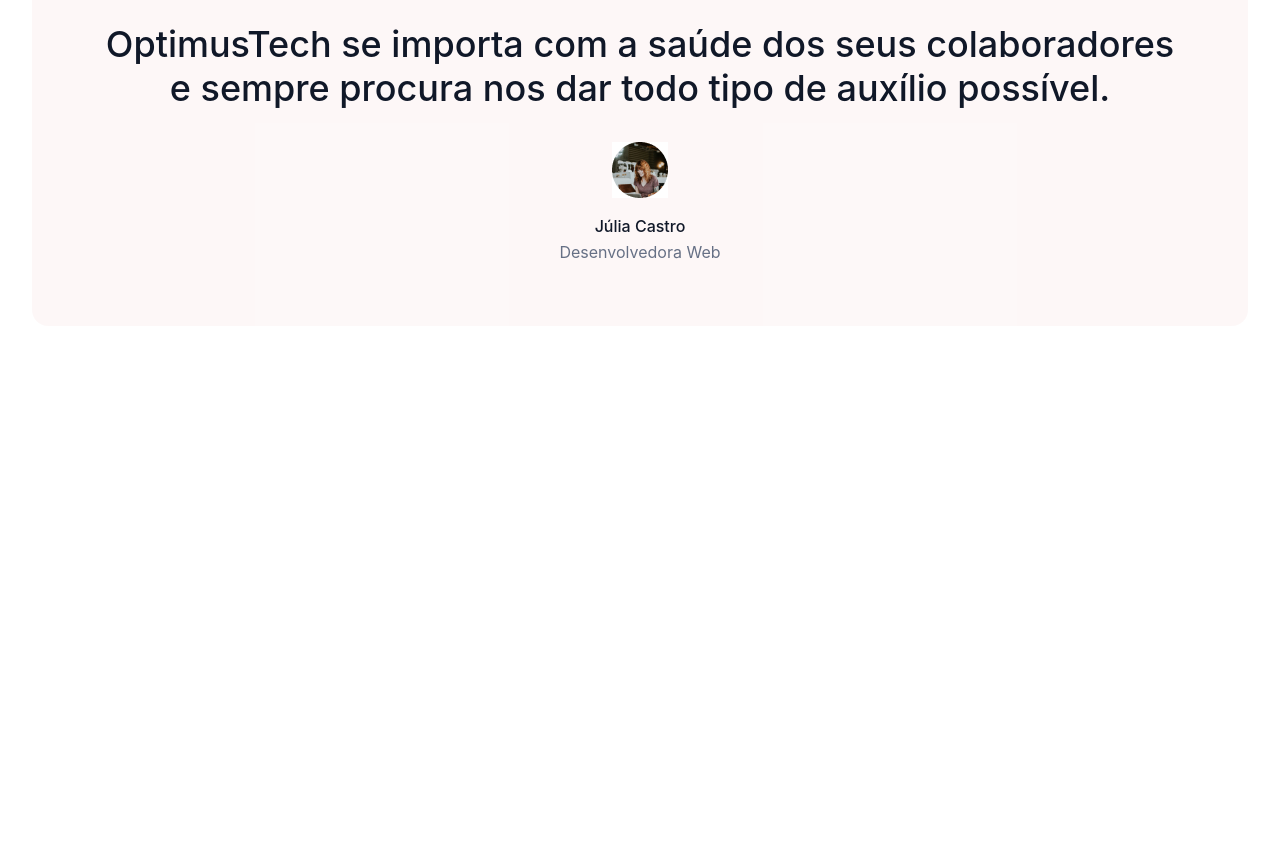
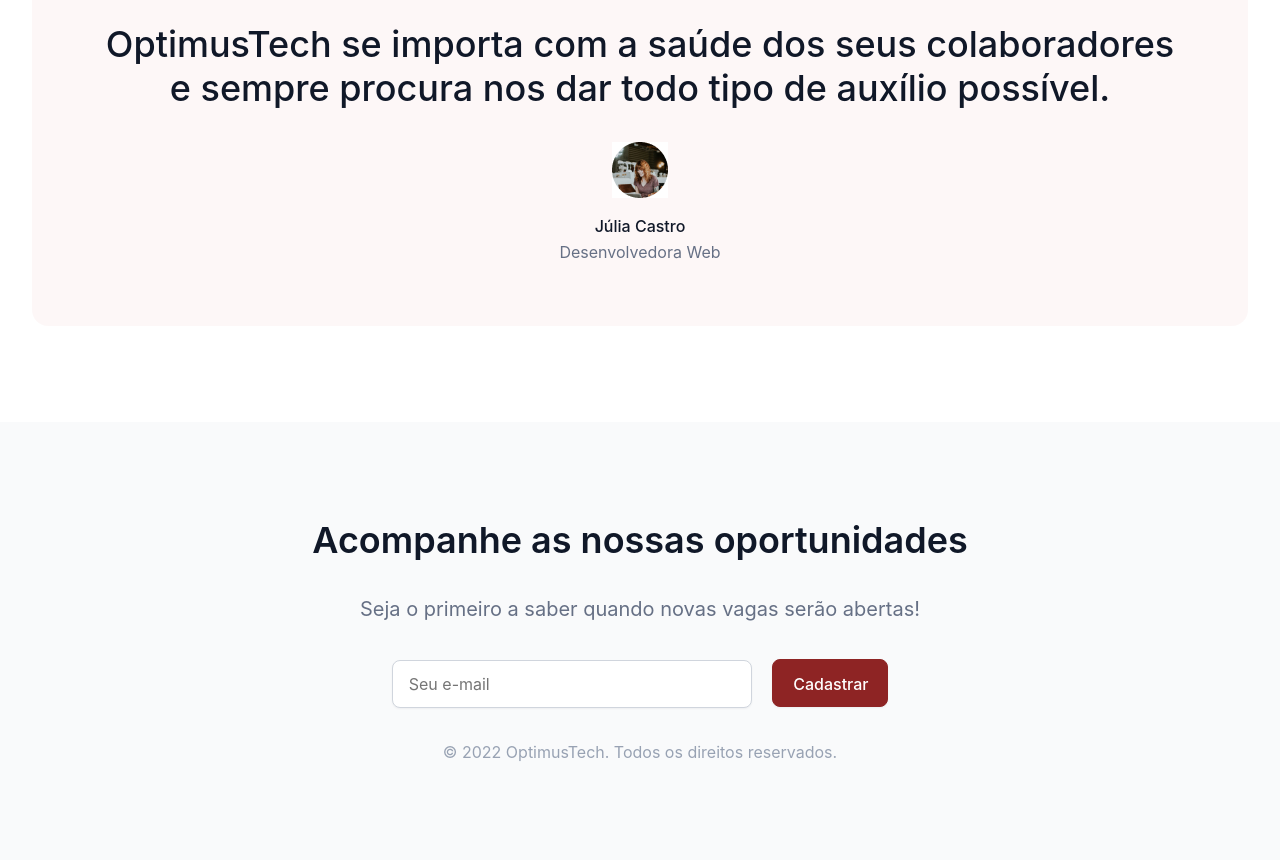
Before and after one commit to luistomasini/7daysofcode-html-css-vagas, a plain HTML site: page index.html in a window 1280 px wide. Shown: the part 2672-3532 px from the top of the page. Before the commit the page ends 2998 px from the top, so only its background shows below. Drawn offline with Linux system fonts and the light colour scheme.

Commit message:
Finalização do desafio #7DaysofCode
Construção do footer

```diff
--- a/index.html
+++ b/index.html
@@ -119,5 +119,16 @@
         <p class="cargo-depoimentos">Desenvolvedora Web</p>
       </section>
     </div>
+
+    <footer>
+      <h2>Acompanhe as nossas oportunidades</h2>
+      <p>Seja o primeiro a saber quando novas vagas serão abertas!</p>
+      <form action="">
+        <input type="email" placeholder="Seu e-mail">
+        <button>Cadastrar</button>
+      </form>
+      <span>&copy; 2022 OptimusTech. Todos os direitos reservados.</span>
+
+    </footer>
 </body>
 </html>
--- a/style.css
+++ b/style.css
@@ -242,3 +242,61 @@ header p:nth-child(3){
   color: var(--text-color);
   margin-bottom: 64px;
 }
+
+footer {
+  display: flex;
+  flex-direction: column;
+  background-color: #F9FAFB;
+  margin-top: 96px;
+  gap: 32px;
+  align-items: center;
+  padding: 96px 0;
+}
+
+footer h2 {
+  font-weight: 600;
+  font-size: 36px;
+  line-height: 44px;
+  color: var(--title-color)
+}
+
+footer p {
+  font-weight: 400;
+  font-size: 20px;
+  line-height: 30px;
+  color: var(--text-color)
+}
+
+footer input {
+  width: 22.5rem;
+  height: 48px;
+  padding: 12px 14px 12px 16px;
+  border: 1px solid #D0D5DD;
+  box-shadow: 0px 1px 2px rgba(16, 24, 40, 0.05);
+  border-radius: 8px;
+  font-weight: 400;
+font-size: 16px;
+line-height: 24px;
+}
+
+footer button {
+  width: 7.25rem;
+  height: 48px;
+  background: var(--main-color);
+  border: 1px solid #8E2424;
+  box-shadow: 0px 1px 2px rgba(16, 24, 40, 0.05);
+  border-radius: 8px;
+  padding: 12px 20px;
+  margin-left: 1em;
+  color: #FFFFFF;
+  font-weight: 500;
+  font-size: 16px;
+  line-height: 24px;
+}
+
+footer span {
+  font-weight: 400;
+  font-size: 16px;
+  line-height: 24px;
+  color: #98A2B3;
+}
```
Also changed, not shown: .github/footer.jpg (added).
